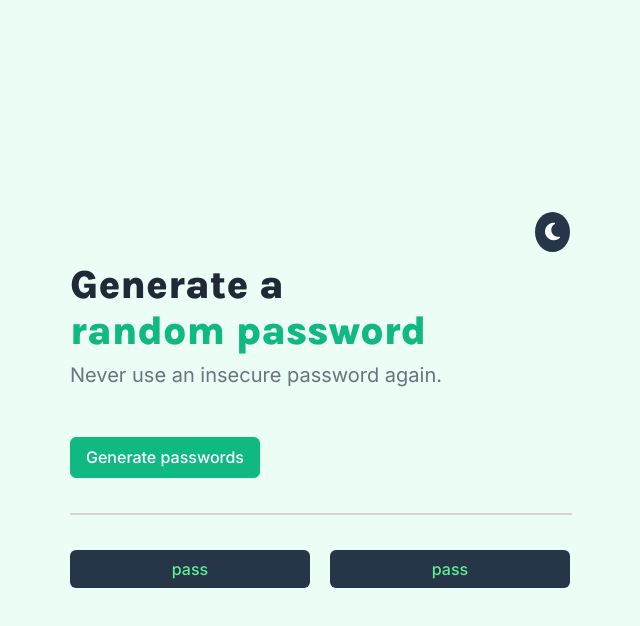
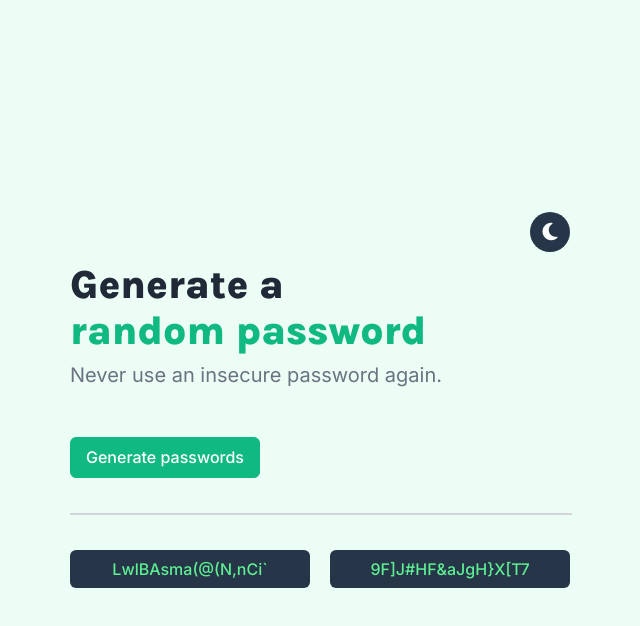
Before and after one commit to zgronska/password-generator, a plain HTML site: page index.html in a window 1280 px wide. Both pictures are taken after a click on the button "Generate passwords". Shown: the whole page, without its empty margins (320-960 px from the left). Drawn offline with nearby package versions, Linux system fonts and the light colour scheme.

Commit message:
Created the password generating function

```diff
--- a/index.css
+++ b/index.css
@@ -45,6 +45,9 @@ hr,
     border-radius: 50%;
     cursor: pointer;
     align-self: end;
+    width: 1rem;
+    height: 1rem;
+    text-align: center;
 }
 
 h1 {
@@ -135,19 +138,13 @@ body.dark-theme h1 span {
     color: #4ADF86;
 }
 
-body.dark-theme button {
-    background: #10B981;
-    color: #fff;
-    border: 1px solid #10B981;
-}
-
 body.dark-theme hr {
     border: 1px solid #2F3E53;
 }
 
 body.dark-theme button:hover,
 body.dark-theme button:active {
-    background-color: #fff;
+    background-color: #273549;
     color: #10B981;
 }
 
--- a/index.html
+++ b/index.html
@@ -21,11 +21,11 @@
       <i class="fa-solid fa-moon btn-theme"></i>
       <h1>Generate a<br /><span>random password</span></h1>
       <p>Never use an insecure password again.</p>
-      <button>Generate passwords</button>
+      <button id="generate-btn">Generate passwords</button>
       <hr />
       <div class="passwords">
-        <div class="password">pass</div>
-        <div class="password">pass</div>
+        <div class="password" id="pass-1">pass</div>
+        <div class="password" id="pass-2">pass</div>
       </div>
     </div>
     <script src="index.js"></script>
--- a/index.js
+++ b/index.js
@@ -7,6 +7,8 @@ btnTheme.addEventListener("click", function () {
   btnTheme.classList.toggle("fa-moon");
   btnTheme.classList.toggle("fa-sun");
 });
+
+// Password characters
 
 const characters = [
   "A",
@@ -101,3 +103,27 @@ const characters = [
   "?",
   "/",
 ];
+
+// Password generating function
+
+const generateBtn = document.querySelector("#generate-btn");
+
+const passOne = document.querySelector("#pass-1");
+const passTwo = document.querySelector("#pass-2");
+
+generateBtn.addEventListener("click", generatePasswords);
+
+function generateCharacter() {
+  let randomCharIndex = Math.floor(Math.random() * characters.length);
+  let randomChar = characters[randomCharIndex];
+  return randomChar;
+}
+
+function generatePasswords() {
+  passOne.textContent = "";
+  passTwo.textContent = "";
+  for (let i = 0; i < 17; i++) {
+    passOne.textContent += generateCharacter();
+    passTwo.textContent += generateCharacter();
+  }
+}
```
